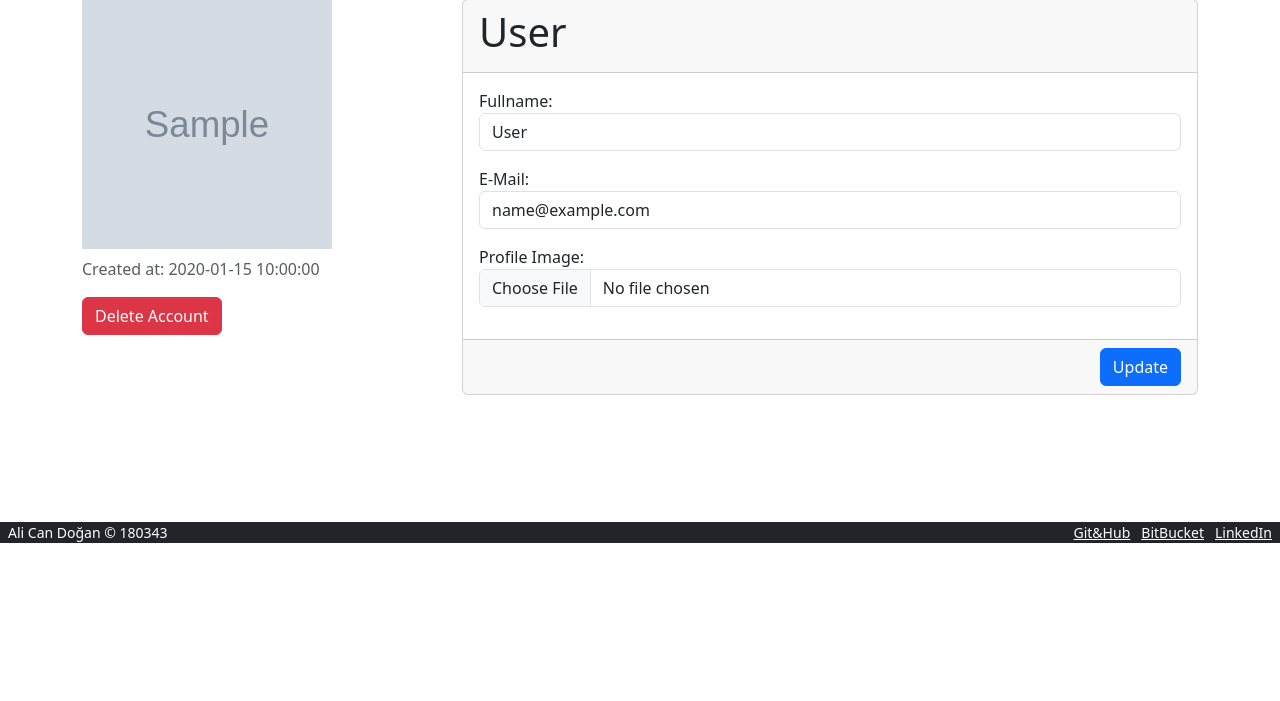
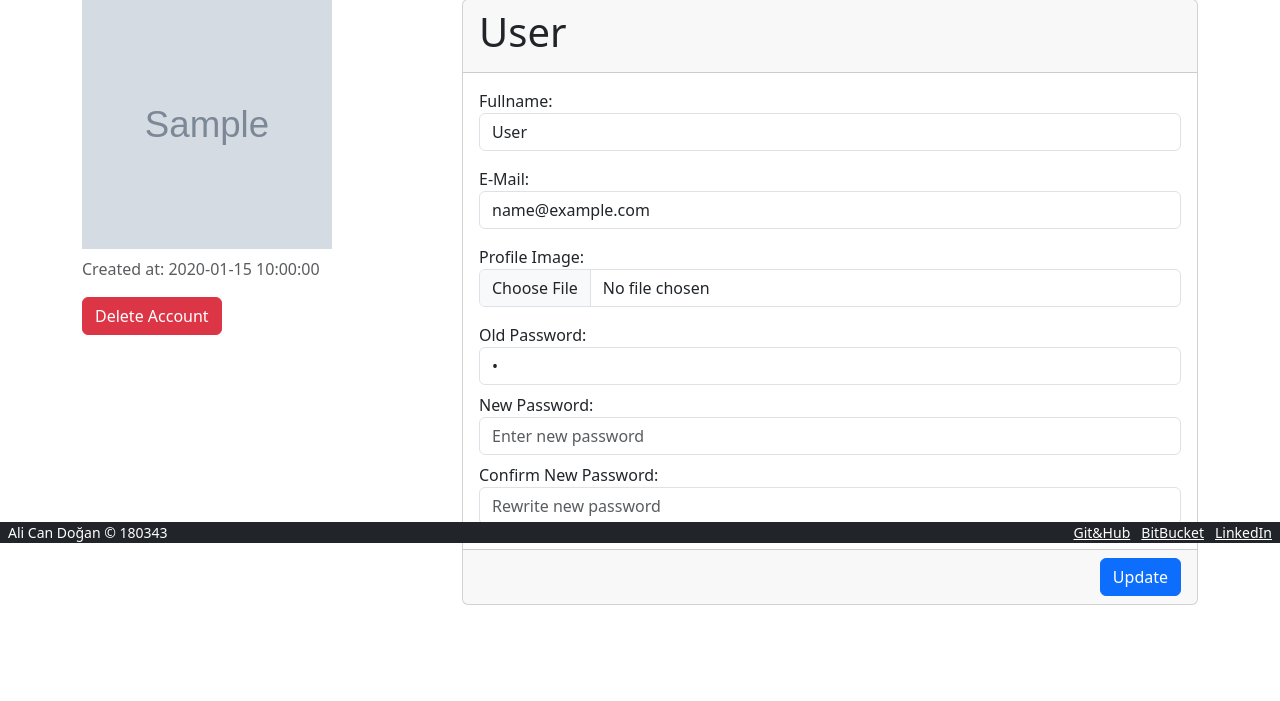
Before and after one commit to doganalican46/PHP_BlogWebsite, a PHP site: page /profile.php in a window 1280 px wide. Shown: the part 257-958 px from the top of the page. Before the commit the page ends 800 px from the top, so only its background shows below. Run offline with PHP 8.4, Linux system fonts and the light colour scheme; the visitor is signed in with stand-in values (Sample User, id 1); tables that the repository leaves empty or names only in its code hold one stand-in row (values such as "Sample post"); grey boxes marked "Sample" are stand-in pictures; some libraries are stand-ins or nearby versions.

Commit message:
profile page edited

```diff
--- a/admin/pages/_navbar.php
+++ b/admin/pages/_navbar.php
@@ -13,7 +13,7 @@ $current_url = $_SERVER['REQUEST_URI'];
 
             <?php if (isset($_SESSION['auth']) && $_SESSION['auth'] === true) : ?>
                 <li class="nav-item">
-                    <a class="nav-link<?php echo (strpos($current_url, 'index.php') !== false) ? ' active' : ''; ?>" href="index.php">Homepage</a>
+                    <a class="nav-link<?php echo (strpos($current_url, 'index.php') !== false) ? ' active' : ''; ?>" href="index.php">Statistics</a>
                 </li>
                 <li class="nav-item">
                     <a class="nav-link<?php echo (strpos($current_url, 'users_setting.php') !== false) ? ' active' : ''; ?>" href="users_setting.php">Users Setting</a>
--- a/index.php
+++ b/index.php
@@ -5,6 +5,8 @@
 
 <div class="container mt-5 mb-5">
     <?php
+    session_regenerate_id();
+
     if (!isset($_SESSION['auth']) || $_SESSION['auth'] !== true) {
         header("Location: login.php");
         exit();
@@ -52,7 +54,7 @@
         <div class="card post-card mt-5">
             <div class="card-header">
                 <form action="" method="post" onsubmit="return confirm('Are you sure you want to delete your post?');">
-                <input type="hidden" name="post_id" value="<?php echo $post_id; ?>">
+                    <input type="hidden" name="post_id" value="<?php echo $post_id; ?>">
                     <h3><?php echo $post_title; ?> <button type="submit" name="delete_postbtn" class="btn btn-danger float-end">Delete</button>
                     </h3>
                 </form>
--- a/login.php
+++ b/login.php
@@ -29,11 +29,9 @@ if (isset($_POST["loginbtn"])) {
                 $_SESSION['user_role'] = $user['user_role'];
 
                 if ($user['user_role'] == 0) {
-                    // User is not an admin, redirect to index.php
                     header("Location: index.php");
                     exit();
                 } elseif ($user['user_role'] == 1) {
-                    // User is an admin, redirect to admin/index.php
                     header("Location: admin/index.php");
                     exit();
                 }
--- a/profile.php
+++ b/profile.php
@@ -5,7 +5,6 @@
 <?php include "pages/_message.php" ?>
 
 <?php
-
 if (!isset($_SESSION['auth']) || $_SESSION['auth'] !== true) {
     header("Location: login.php");
     exit();
@@ -21,6 +20,7 @@ if (isset($_SESSION['auth']) && $_SESSION['auth'] === true) {
         $fullname = $user['fullname'];
         $email = $user['email'];
         $image = $user['image'];
+        $password = $user['password'];
         $created_at = $user['created_at'];
     }
 }
@@ -28,29 +28,41 @@ if (isset($_SESSION['auth']) && $_SESSION['auth'] === true) {
 if (isset($_POST["updatebtn"])) {
     $fullname = $_POST["fullname"];
     $email = $_POST["email"];
+    $old_password = $_POST["old_password"];
+    $new_password = $_POST["new_password"];
+    $confirm_password = $_POST["confirm_password"];
 
-    $user_id = $_SESSION['user_id'];
-    $query = "SELECT fullname, email, image FROM users WHERE id = $user_id";
-    $result = mysqli_query($connection, $query);
-
-    if ($result) {
-        $user = mysqli_fetch_assoc($result);
-
-        if ($fullname !== $user['fullname'] || $email !== $user['email']) {
-
+    if ($old_password === $password) {
+        if (empty($new_password) && empty($confirm_password)) {
             $updateQuery = "UPDATE users SET fullname = '$fullname', email = '$email' WHERE id = $user_id";
-
             if (mysqli_query($connection, $updateQuery)) {
                 $_SESSION["message"] = "Profile updated successfully!";
                 $_SESSION["type"] = "success";
+                $_SESSION["auth_user"] = $fullname;
+                $_SESSION["email"] = $email;
+                session_regenerate_id(); //session'ı yeniler
+            } else {
+                echo "Error updating profile: " . mysqli_error($connection);
+            }
+        } elseif ($new_password === $confirm_password) {
+            $updateQuery = "UPDATE users SET fullname = '$fullname', email = '$email', password = '$new_password' WHERE id = $user_id";
+            if (mysqli_query($connection, $updateQuery)) {
+                $_SESSION["message"] = "Profile updated successfully!";
+                $_SESSION["type"] = "success";
+                $_SESSION["auth_user"] = $fullname;
+                $_SESSION["email"] = $email;
+                session_regenerate_id();
             } else {
                 echo "Error updating profile: " . mysqli_error($connection);
             }
         } else {
-            $_SESSION["message"] = "No changes were made.";
-            $_SESSION["type"] = "info";
+            $_SESSION["message"] = "New passwords do not match.";
+            $_SESSION["type"] = "error";
         }
-
+    } else {
+        $_SESSION["message"] = "Incorrect old password.";
+        $_SESSION["type"] = "error";
+    }
 
     if (!empty($_FILES['profile_image']['name'])) {
         $uploadDir = 'uploads/';
@@ -70,11 +82,7 @@ if (isset($_POST["updatebtn"])) {
             echo "Error uploading image.";
         }
     }
-    } else {
-        echo "Error fetching user data: " . mysqli_error($connection);
 }
-}
-
 
 if (isset($_POST["delete_accountbtn"])) {
     $user_id = $_SESSION['user_id'];
@@ -88,12 +96,6 @@ if (isset($_POST["delete_accountbtn"])) {
         echo "Error deleting account: " . mysqli_error($connection);
     }
 }
-
-
-
-
-
-
 ?>
 
 <div class="container mt-5 mb-5">
@@ -114,8 +116,6 @@ if (isset($_POST["delete_accountbtn"])) {
                     <button type="submit" name="delete_accountbtn" class="btn btn-danger">Delete Account</button>
                 </form>
             </div>
-
-
         </div>
         <div class="col-sm-8">
             <div class="card">
@@ -136,6 +136,18 @@ if (isset($_POST["delete_accountbtn"])) {
                             <label for="profile_image">Profile Image:</label>
                             <input type="file" class="form-control" name="profile_image">
                         </div>
+                        <div class="form-group mb-2">
+                            <label for="old_password">Old Password:</label>
+                            <input type="password" class="form-control" name="old_password" value="<?php echo $password; ?>" placeholder="Enter old password">
+                        </div>
+                        <div class="form-group mb-2">
+                            <label for="new_password">New Password:</label>
+                            <input type="password" class="form-control" name="new_password" placeholder="Enter new password">
+                        </div>
+                        <div class="form-group mb-2">
+                            <label for="confirm_password">Confirm New Password:</label>
+                            <input type="password" class="form-control" name="confirm_password" placeholder="Rewrite new password">
+                        </div>
                 </div>
                 <div class="card-footer">
                     <button class="btn btn-primary float-end" type="submit" name="updatebtn">Update</button>
@@ -146,13 +158,13 @@ if (isset($_POST["delete_accountbtn"])) {
     </div>
     <div class="row">
         <div class="col mt-5">
-
         </div>
     </div>
-
 </div>
 
 
 
 
+
+
 <?php include "pages/_footer.php" ?>
```
Also changed, not shown: admin/profile.php (+13 -0 lines), admin/update_user.php (+3 -14 lines), yapılacaklar.txt (+9 -0 lines). Lines whose indentation alone changed are shown as unchanged.
